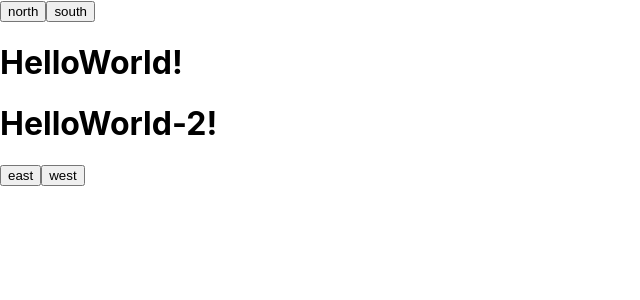
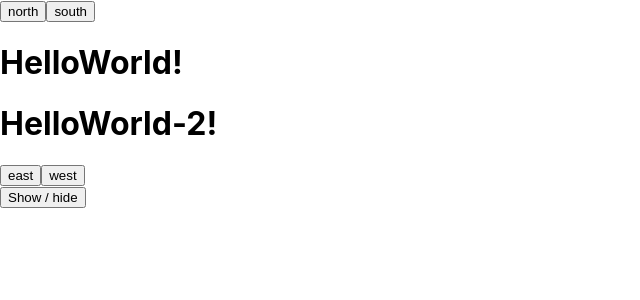
Before and after one commit to haddadMoez/react-patterns, a React (Create React App) app: page / in a window 1280 px wide. Shown: the top 300 px of the page, without its empty margins (0-640 px from the left). Built offline with nearby package versions, Linux system fonts and the light colour scheme.

Commit message:
feat: render props example one

```diff
--- a/package.json
+++ b/package.json
@@ -6,6 +6,7 @@
     "@testing-library/jest-dom": "^5.11.4",
     "@testing-library/react": "^11.1.0",
     "@testing-library/user-event": "^12.1.10",
+    "pino": "^6.7.0",
     "react": "^17.0.1",
     "react-dom": "^17.0.1",
     "react-scripts": "4.0.0",
--- a/src/App.js
+++ b/src/App.js
@@ -1,4 +1,5 @@
 import CompoundComponentExample from './compound-component-example';
+import RenderExampleExampleOne from './render-props-example';
 import {
   ContextComponentExampleOne,
   ContextComponentExampleTwo,
@@ -13,6 +14,7 @@ function App() {
       <ContextComponentExampleOne />
       <ContextComponentExampleTwo />
       <ContextComponentExampleThree />
+      <RenderExampleExampleOne />
     </>
   );
 }
--- /dev/null
+++ b/src/render-props-example.js
@@ -0,0 +1,32 @@
+import React from 'react';
+
+const Toggle = (props) => {
+  const { render } = props;
+  const [isActive, setIsActive] = React.useState(false);
+  return (
+    <div>
+      {render({
+        greeting: 'Hello World!',
+        on: isActive,
+        toggle: () => setIsActive(!isActive),
+      })}
+    </div>
+  );
+};
+
+const RenderExampleExampleOne = () => {
+  return (
+    <>
+      <Toggle
+        render={({ greeting, on, toggle }) => (
+          <div>
+            {on && <h1>{greeting}</h1>}
+            <button onClick={toggle}>Show / hide</button>
+          </div>
+        )}
+      />
+    </>
+  );
+};
+
+export default RenderExampleExampleOne;
```
Also changed, not shown: 1 other file (tests, documents, lock files or other folders).
